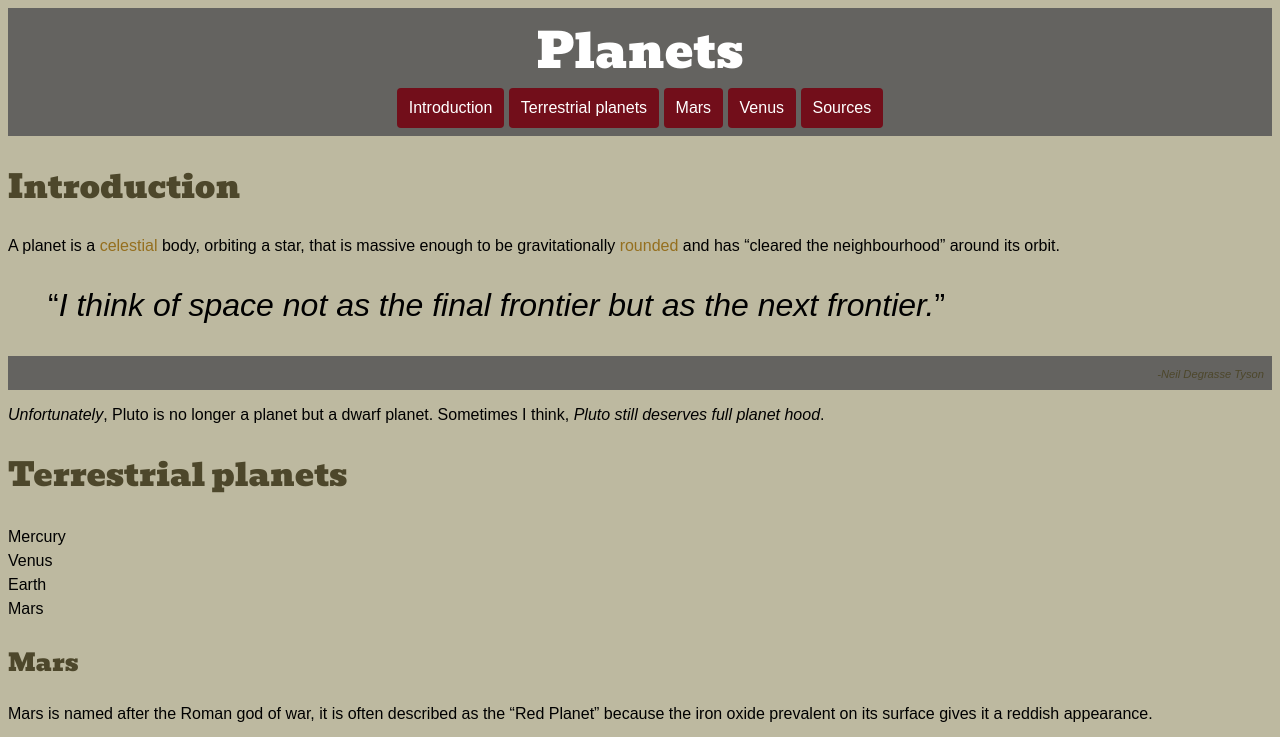
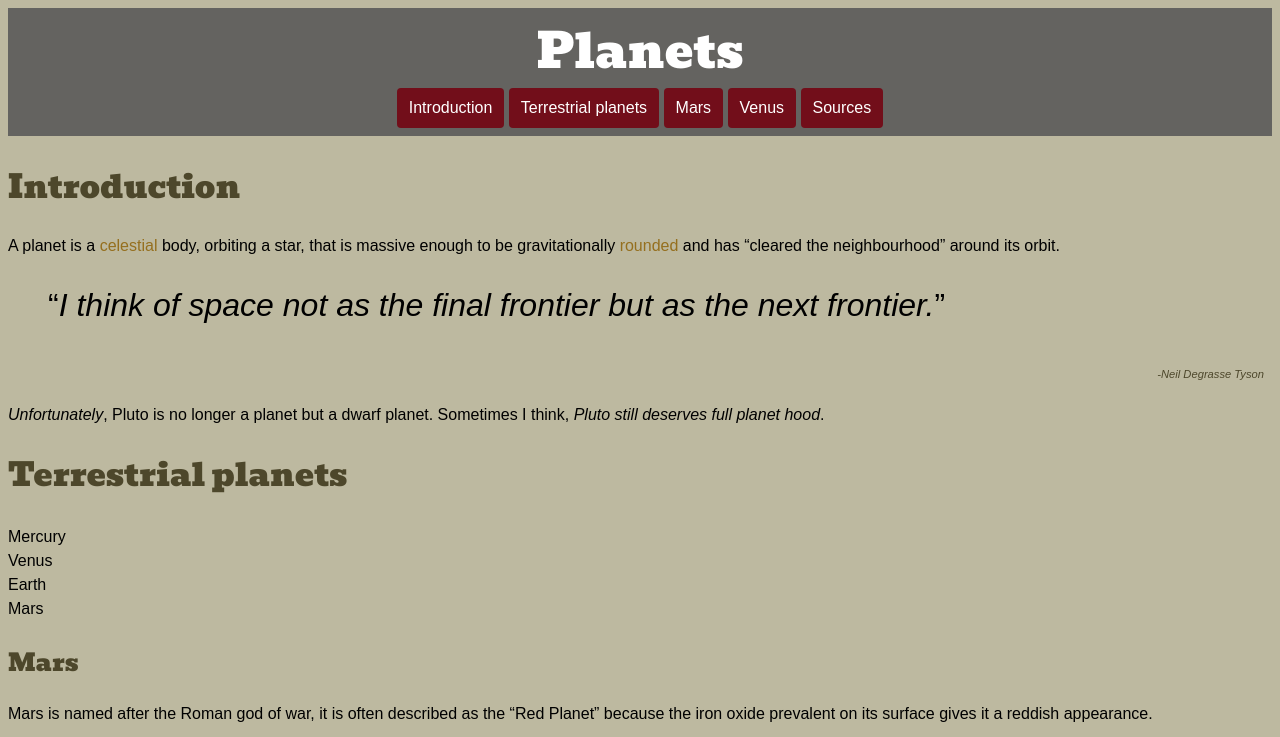
Before and after one commit to HaroldMani/dsn1674-assignment-4, a plain HTML site: page index.html in a window 1280 px wide. Shown: the top 737 px of the page. Drawn offline with Linux system fonts and the light colour scheme.

Commit message:
Fixed footer

```diff
--- a/css/main.css
+++ b/css/main.css
@@ -63,7 +63,8 @@ cite{
 }
 
 .cite{
-	text-align: right
+	text-align: right;
+	background-color: #bdb9a0;
 }
 
 nav{
```
